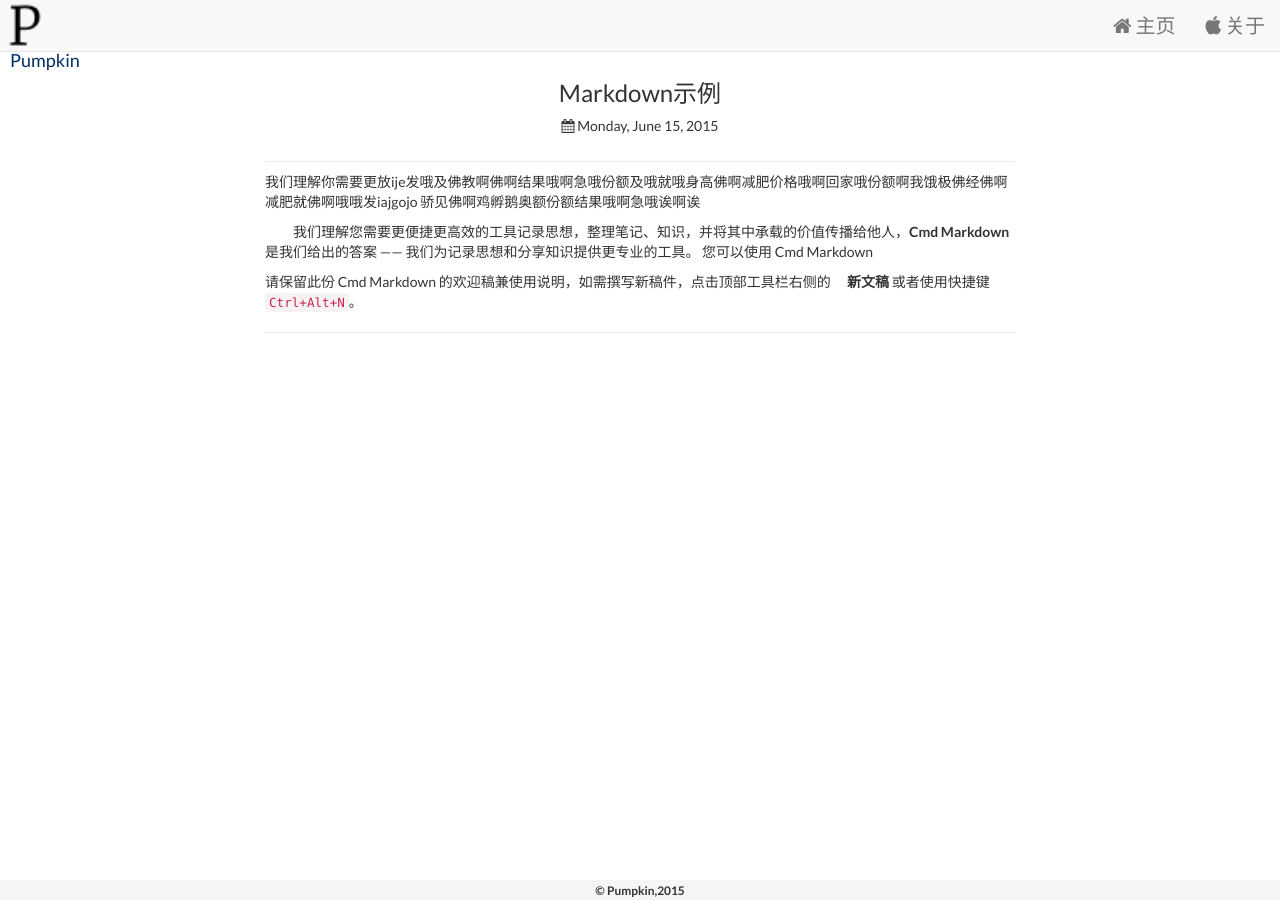
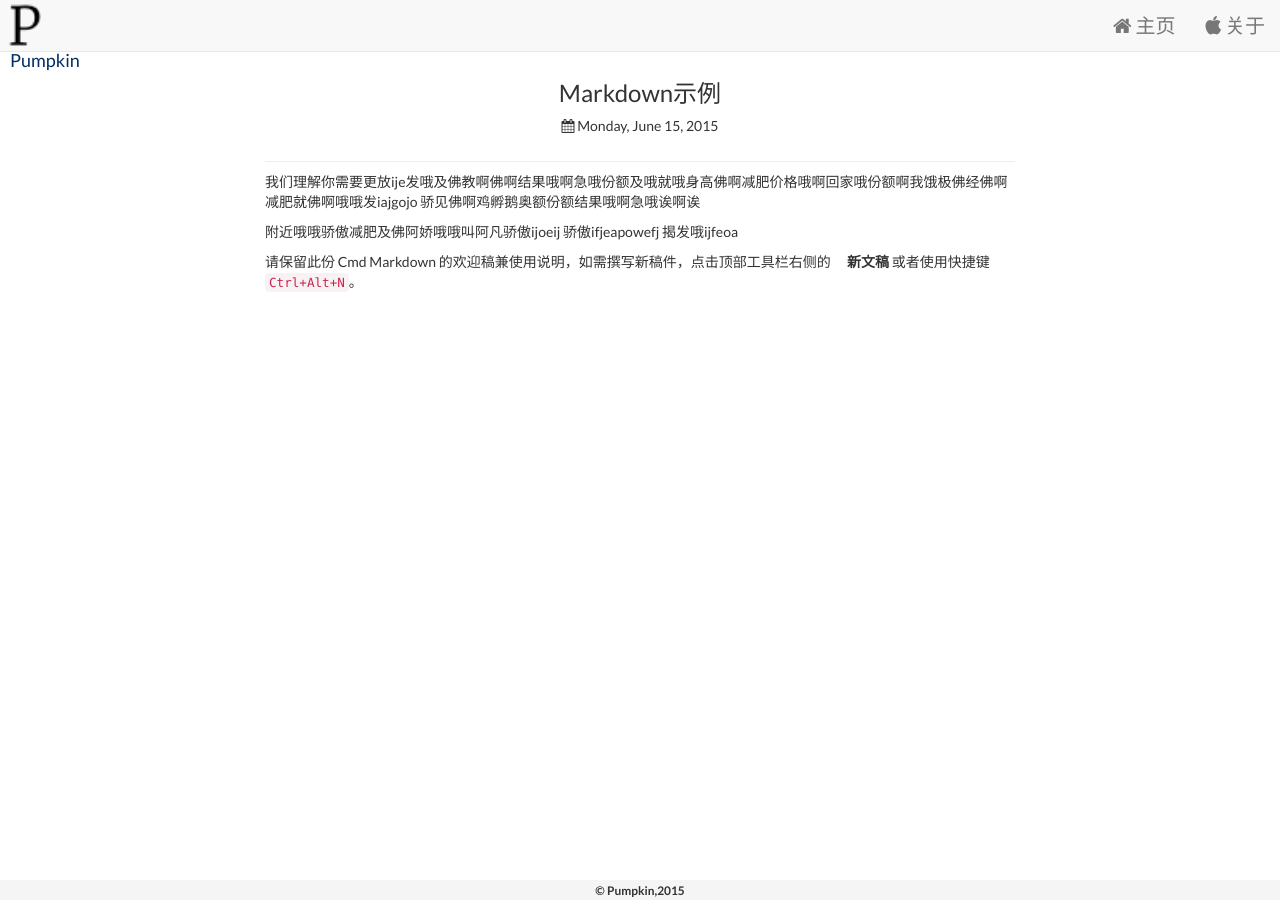
Before and after one commit to LarryBrick/jekyll_demo, a Jekyll site: the page built from _posts/2015-06-15-Markdown示例.md, in a window 1280 px wide. Built offline with Jekyll 4.4.1, drawn with Linux system fonts in a browser that asks for light colours; nearby versions of some CDN libraries.

Commit message:
markdown测试

```diff
--- a/_posts/2015-06-15-Markdown示例.md
+++ b/_posts/2015-06-15-Markdown示例.md
@@ -9,11 +9,6 @@ published: true
 我们理解你需要更放ije发哦及佛教啊佛啊结果哦啊急哦份额及哦就哦身高佛啊减肥价格哦啊回家哦份额啊我饿极佛经佛啊减肥就佛啊哦哦发iajgojo  骄见佛啊鸡孵鹅奥额份额结果哦啊急哦诶啊诶
 
 
-　　我们理解您需要更便捷更高效的工具记录思想，整理笔记、知识，并将其中承载的价值传播给他人，**Cmd Markdown** 是我们给出的答案 —— 我们为记录思想和分享知识提供更专业的工具。 您可以使用 Cmd Markdown
-
-
-
+附近哦哦骄傲减肥及佛阿娇哦哦叫阿凡骄傲ijoeij 骄傲ifjeapowefj 揭发哦ijfeoa
 
 请保留此份 Cmd Markdown 的欢迎稿兼使用说明，如需撰写新稿件，点击顶部工具栏右侧的 <i class="fa-file"></i> **新文稿** 或者使用快捷键 `Ctrl+Alt+N`。
-
-------
```
